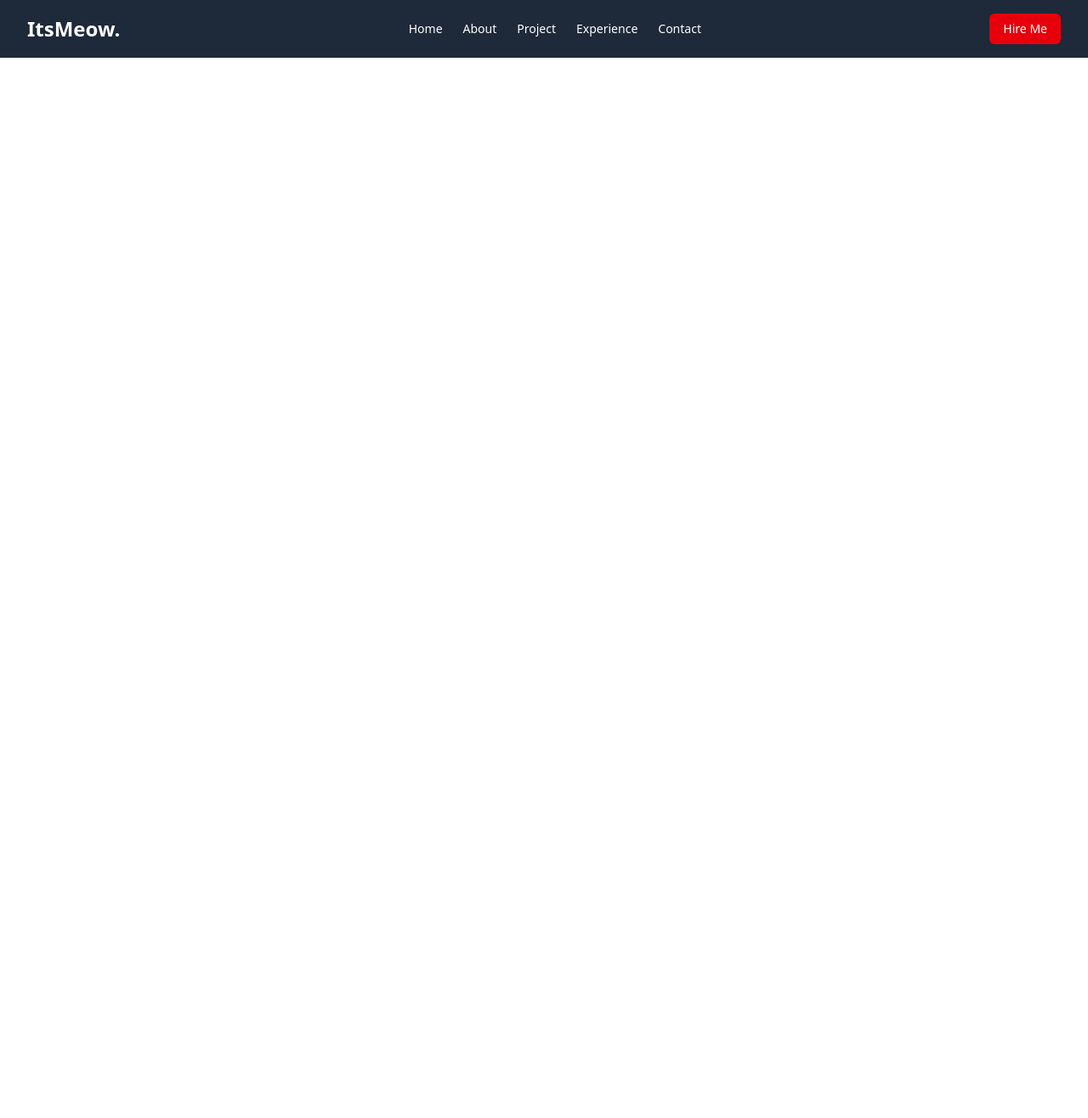
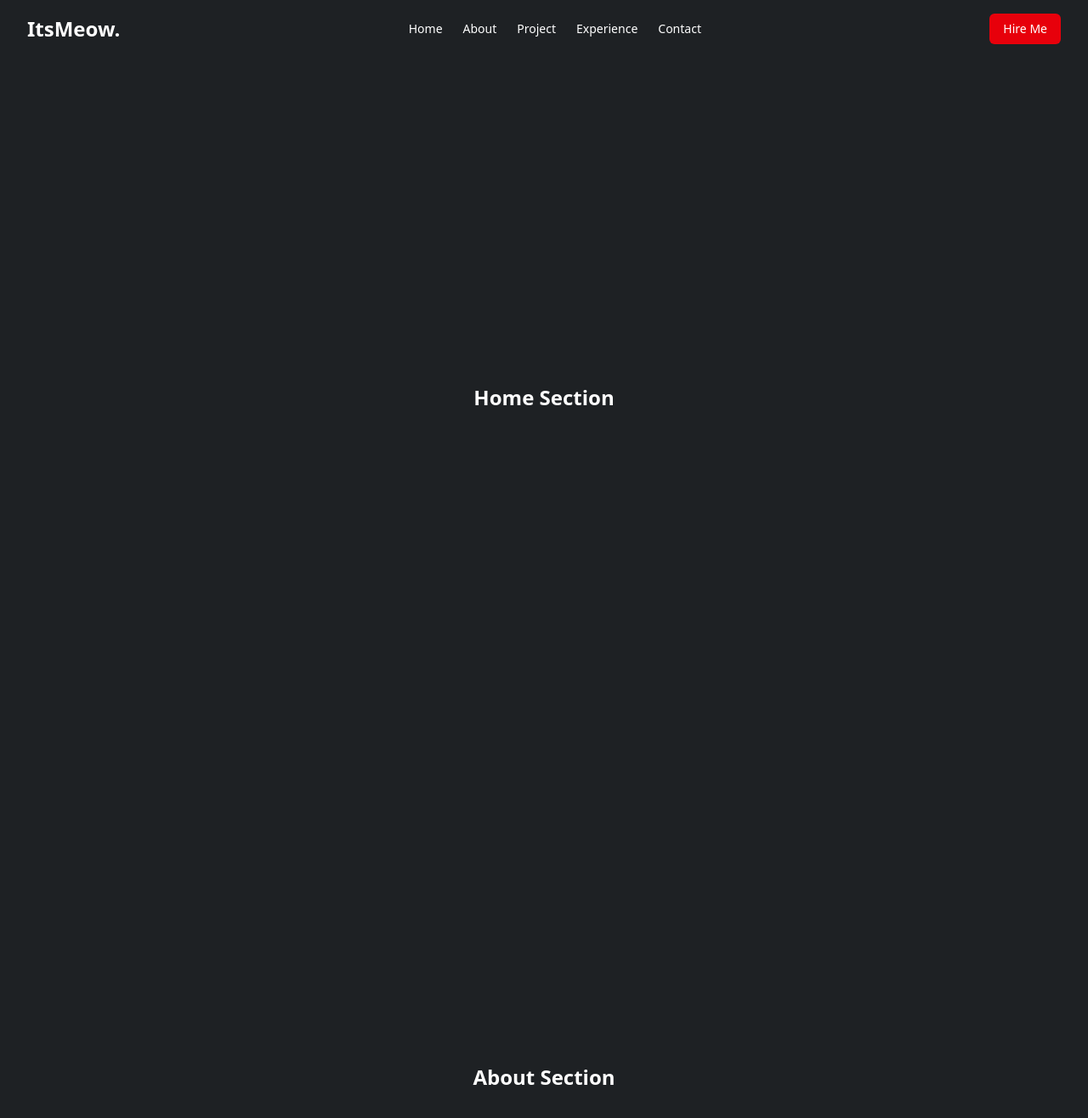
Before and after one commit to azrilpramudia/my-personal-website, a React (Vite) app: page / in a window 1280 px wide. Shown: the top 1316 px of the page at 85% size. Before the commit the page ends 800 px from the top, so only its background shows below. Built offline with nearby package versions, Linux system fonts and the light colour scheme.

Commit message:
feat: add hero

```diff
--- a/src/App.jsx
+++ b/src/App.jsx
@@ -1,9 +1,13 @@
+import AboutSection from "./components/AboutSection";
+import HomeSection from "./components/HomeSection";
 import Navbar from "./components/Navbar";
 
 function App() {
   return (
     <>
       <Navbar />
+      <HomeSection />
+      <AboutSection />
     </>
   );
 }
--- a/src/components/AboutSection.jsx
+++ b/src/components/AboutSection.jsx
@@ -0,0 +1,9 @@
+const AboutSection = () => {
+  return (
+    <div className="min-h-screen bg-[#1E2124] flex justify-center items-center">
+      <h1 className="text-2xl font-bold text-white">About Section</h1>
+    </div>
+  );
+};
+
+export default AboutSection;
--- a/src/components/HomeSection.jsx
+++ b/src/components/HomeSection.jsx
@@ -0,0 +1,9 @@
+const HomeSection = () => {
+  return (
+    <div className="min-h-screen bg-[#1E2124] flex justify-center items-center">
+      <h1 className="text-2xl font-bold text-white">Home Section</h1>
+    </div>
+  );
+};
+
+export default HomeSection;
--- a/src/components/Navbar.jsx
+++ b/src/components/Navbar.jsx
@@ -1,8 +1,8 @@
 const Navbar = () => {
   return (
-    <nav className="bg-gray-800 text-white px-8 py-4 shawow-md flex justify-between items-center">
+    <nav className="bg-[#1E2124] text-white px-8 py-4 shawow-md flex justify-between items-center">
       {/* Logo */}
-      <div className="text-2xl font-bold">
+      <div className="text-2xl font-bold cursor-pointer">
         <span className="text-white">Its</span>
         <span className="text-white">Meow.</span>
       </div>
```
